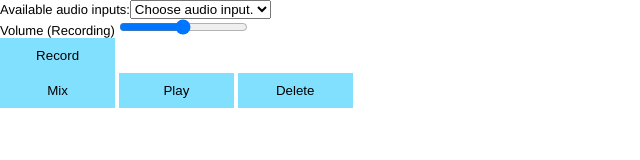
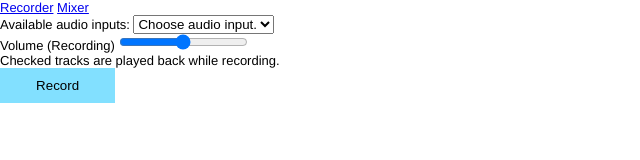
Before and after one commit to kuu/WebMTR, a website: page index.html in a window 1280 px wide. Shown: the whole page, without its empty margins (0-640 px from the left). Drawn offline with Linux system fonts and the light colour scheme; no server answers.

Commit message:
Add tabs.

```diff
--- a/index.html
+++ b/index.html
@@ -10,16 +10,25 @@
   </head>
   <body>
     <div>
-      <label>Available audio inputs:<select id="microphones" size="1">
-        <option value="default" selected>Choose audio input.</option>
-      </select></label>
+      <a href="#rec">Recorder</a>
+      <a href="#mix">Mixer</a>
     </div>
-    <div>
+    <div class="recorderTab">
+      <p>
+        <label>Available audio inputs:
+          <select id="microphones" size="1">
+            <option value="default" selected>Choose audio input.</option>
+          </select>
+        </label>
+      </p>
       <p><label>Volume (Recording) <input type="range" id="recordingVolume"></label></p>
+    </div>
+    <div id="list"></div>
+    <div class="recorderTab">
+      <p>Checked tracks are played back while recording.</p>
       <p><button id="recordBtn">Record</button></p>
     </div>
-    <div>
-      <div id="list"></div>
+    <div class="mixerTab">
       <button id="mix">Mix</button>
       <button id="play">Play</button>
       <button id="delete">Delete</button>
@@ -67,6 +76,7 @@
             });
           }
         }, false);
+
         var deleteButton = document.getElementById('delete');
         deleteButton.addEventListener('click', function () {
           player && player.clear();
@@ -75,6 +85,30 @@
             recorder.clear(items);
           }
         }, false);
+
+        var hashChanged = window.onhashchange = function (e) {
+          var url = e.newURL;
+          var idx = url.indexOf('#');
+          if (idx === -1) {
+            return;
+          }
+          var hash = url.substring(idx + 1);
+          var recorderDivs = document.getElementsByClassName('recorderTab');
+          var mixerDivs = document.getElementsByClassName('mixerTab');
+          var updateDisplay = function (divs, param) {
+            for (var i = 0, il = divs.length; i < il; i++) {
+              divs[i].style.display = param;
+            }
+          };
+          if (hash === 'rec') {
+            updateDisplay(recorderDivs, 'block');
+            updateDisplay(mixerDivs, 'none');
+          } else {
+            updateDisplay(recorderDivs, 'none');
+            updateDisplay(mixerDivs, 'block');
+          }
+        };
+        hashChanged({newURL: '#rec'});
       }
 
       function initAudio() {
```
